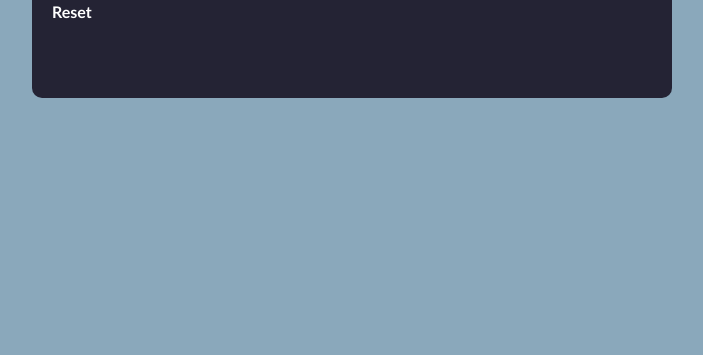
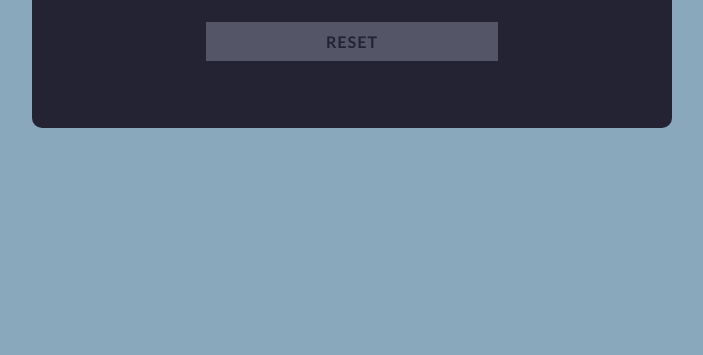
Before and after one commit to Nenepo/Tip-Calculator, a plain HTML site: page index.html in a window 1280 px wide. Shown: the part 495-850 px from the top of the page, without its empty margins (288-991 px from the left). Before the commit the page ends 800 px from the top, so only its background shows below. Drawn offline with Linux system fonts and the light colour scheme.

Commit message:
added a reset button

```diff
--- a/app.js
+++ b/app.js
@@ -63,3 +63,11 @@
   // CALCULATE BILL BASED ON THE NEW NUMBER OF PEOPLE
   calculateBill();
 });
+
+const reset = document.getElementById('reset')
+reset.addEventListener('click', () => {
+  numberOfPeopleElement.innerText = 1;
+  totalBillElement.value = '';
+  tipInput.value = '';
+  calculateBillElement.innerText = '$ 0.00';
+})
--- a/styles.css
+++ b/styles.css
@@ -6,7 +6,7 @@
 body{
 background-color: #8AA8BB;
 width: 100%;
-height: 80vh;
+height: 100vh;
 color: white;
 font: 600 16px/2  'Gill Sans', 'Gill Sans MT', Calibri, 'Trebuchet MS', sans-serif;
 }
@@ -76,6 +76,7 @@
 .button {
 display: flex;
 margin-top: 10px;
+
 }
 
 .button p{
@@ -101,3 +102,21 @@
 
 
 }
+.reset-btn {
+  width: 100%;
+  text-align: center;
+  margin-top: 30px;
+  cursor: pointer;
+}
+.reset-btn span{
+  text-transform: uppercase;
+  font-family:'Trebuchet MS', 'Lucida Sans Unicode', 'Lucida Grande', 'Lucida Sans', Arial, sans-serif;
+  letter-spacing: 1px;
+  /* text-align: center; */
+  width: 80%;
+  color: #242334;
+  background: #555568;
+  padding: 10px 120px;
+
+
+}
```
Also changed, not shown: index.html (+1 -1 lines).
